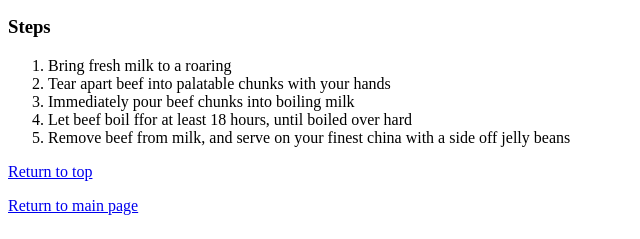
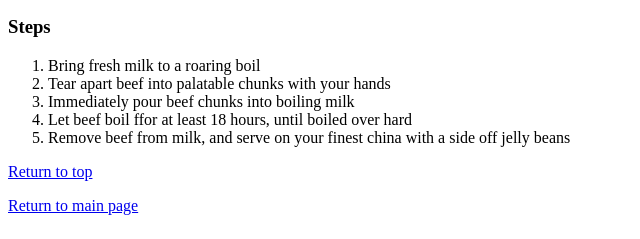
Before and after one commit to Rickycoro04/odin-recipes, a plain HTML site: page recipes/milksteak.html in a window 1280 px wide. Shown: the part 500-739 px from the top of the page, 0-640 px from the left. Drawn offline with Linux system fonts and the light colour scheme.

Commit message:
final milksteak recipe

```diff
--- a/recipes/milksteak.html
+++ b/recipes/milksteak.html
@@ -18,7 +18,7 @@
         </ul>
         <h3>Steps</h3>
         <ol>
-            <li>Bring fresh milk to a roaring </li>
+            <li>Bring fresh milk to a roaring boil </li>
             <li>Tear apart beef into palatable chunks with your hands</li>
             <li>Immediately pour beef chunks into boiling milk</li>
             <li>Let beef boil ffor at least 18 hours, until boiled over hard</li>
```
